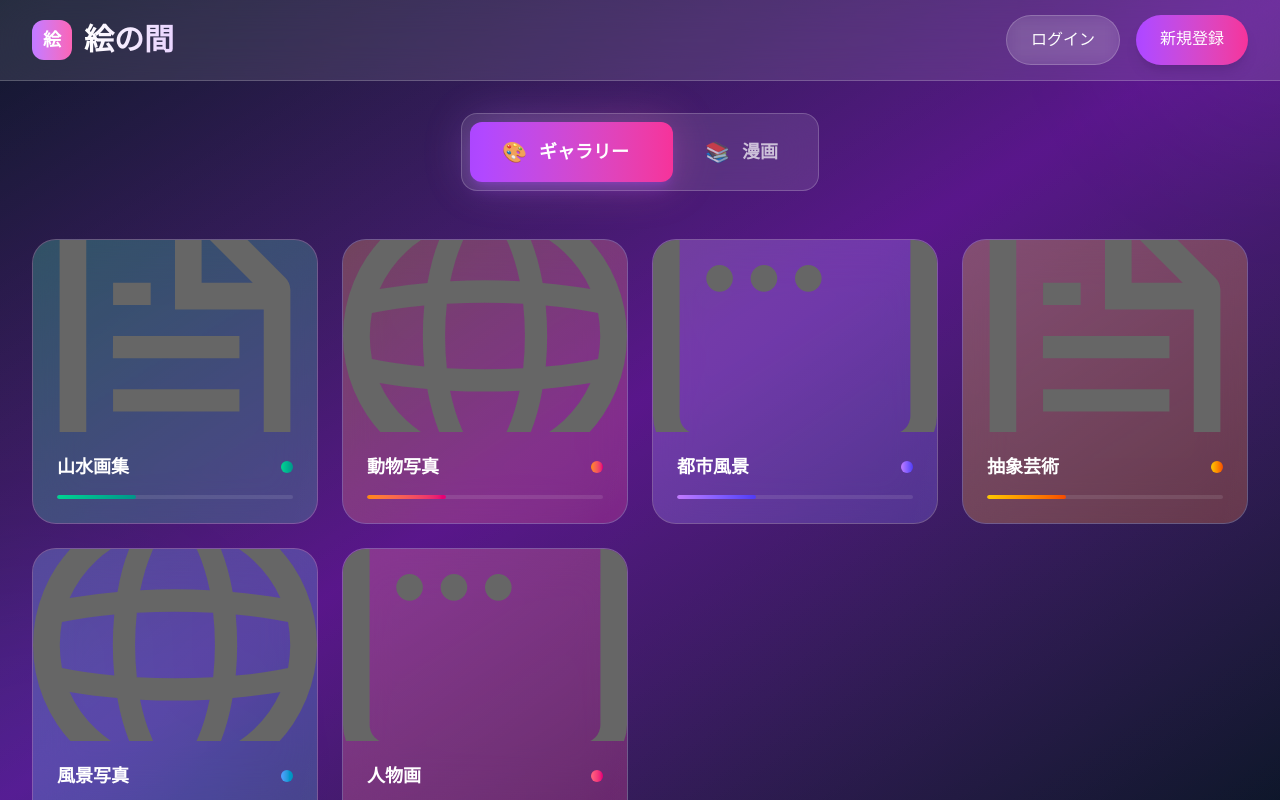
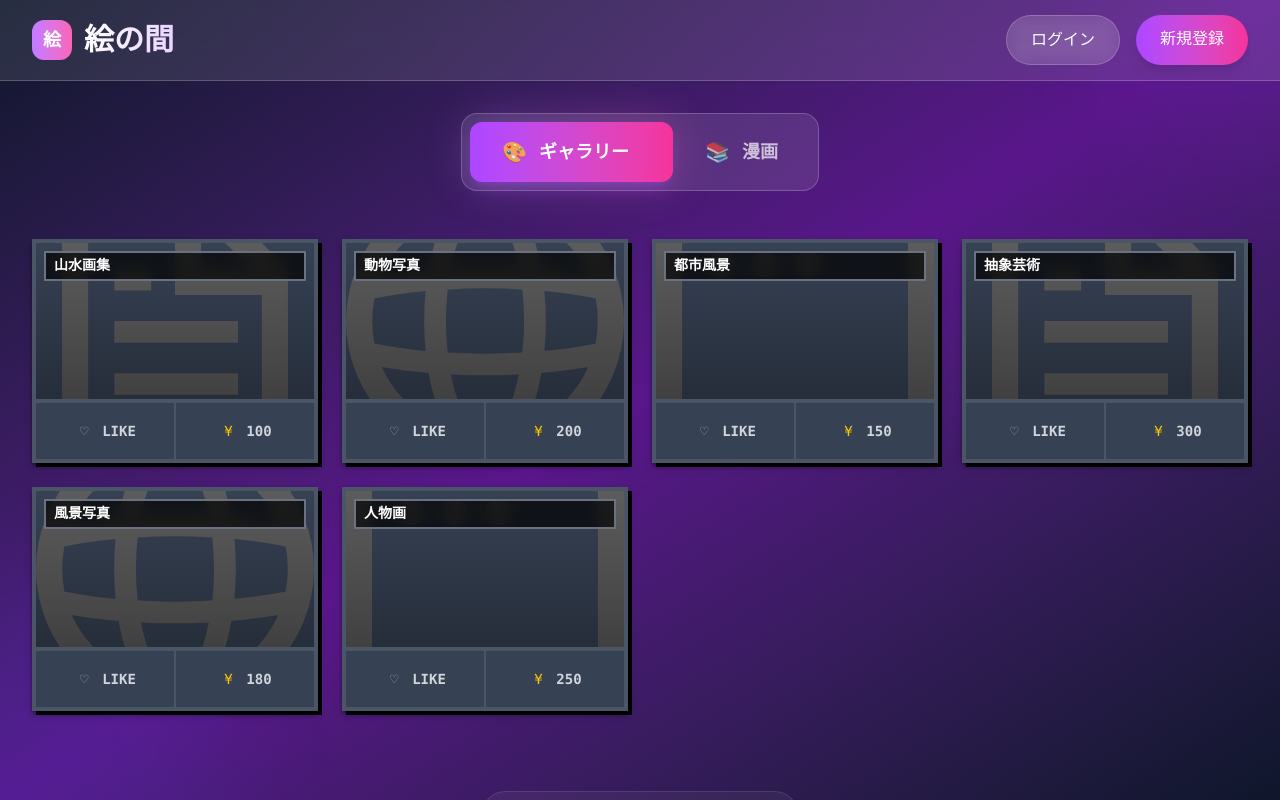
Before and after one commit to syymm/enoma, a Next.js app: page /main in a window 1280 px wide. Built offline with nearby package versions, Linux system fonts and the light colour scheme.

Commit message:
refactor: create reusable PixelCard component with TypeScript types
- Extract card logic into standalone component
- Add TypeScript interfaces for type safety
- Implement pixel art styling with like/purchase functionality
- Separate component logic from main page for better maintainability

```diff
--- /dev/null
+++ b/src/app/components/PixelCard.jsx
@@ -0,0 +1,126 @@
+'use client';
+
+import { useState } from 'react';
+
+const PixelCard = ({
+  title,
+  thumbnail,
+  price,
+  onLike,
+  onBuy,
+  isLiked = false
+}) => {
+  const [hovered, setHovered] = useState(false);
+
+  return (
+    <div
+      className="group relative pixel-card"
+      onMouseEnter={() => setHovered(true)}
+      onMouseLeave={() => setHovered(false)}
+    >
+      {/* 主卡片容器 - 像素风格 */}
+      <div className={`
+        relative bg-gray-800 border-4 border-gray-600
+        transition-all duration-200 cursor-pointer
+        ${hovered ? 'border-yellow-400 shadow-lg shadow-yellow-400/50' : 'shadow-md shadow-black/50'}
+        ${hovered ? 'transform -translate-y-1' : ''}
+      `}>
+        {/* 展示区域 */}
+        <div className="relative h-32 sm:h-40 bg-gray-700 border-b-4 border-gray-600 overflow-hidden">
+          <img
+            src={thumbnail}
+            alt={title}
+            className={`
+              w-full h-full object-cover transition-all duration-300
+              ${hovered ? 'scale-110 filter brightness-110' : 'filter brightness-90'}
+            `}
+          />
+
+          {/* 像素风格覆盖层 */}
+          <div className="absolute inset-0 bg-gradient-to-b from-transparent to-black/30"></div>
+
+          {/* 标题显示在图片上方 */}
+          <div className="absolute top-2 left-2 right-2">
+            <div className="bg-black/70 border-2 border-gray-500 px-2 py-1 backdrop-blur-sm">
+              <h3 className="text-white font-bold text-xs sm:text-sm leading-tight font-mono truncate">
+                {title}
+              </h3>
+            </div>
+          </div>
+
+          {/* 悬浮时的像素装饰 */}
+          {hovered && (
+            <div className="absolute top-2 right-2 w-6 h-6 bg-yellow-400 border-2 border-yellow-600 flex items-center justify-center animate-bounce">
+              <span className="text-black text-xs">★</span>
+            </div>
+          )}
+        </div>
+
+        {/* 底部按钮区域 */}
+        <div className="flex h-12 sm:h-14">
+          {/* Like 按钮 */}
+          <button
+            onClick={(e) => {
+              e.stopPropagation();
+              onLike && onLike();
+            }}
+            className={`
+              flex-1 flex items-center justify-center space-x-1 sm:space-x-2
+              border-r-2 border-gray-600 transition-all duration-200 font-mono
+              ${isLiked
+                ? 'bg-red-600 hover:bg-red-700 text-white'
+                : 'bg-gray-700 hover:bg-gray-600 text-gray-300 hover:text-white'
+              }
+              ${hovered ? 'border-r-yellow-400' : ''}
+            `}
+          >
+            {/* 像素风心形图标 */}
+            <div className={`
+              w-4 h-4 sm:w-5 sm:h-5 flex items-center justify-center text-xs sm:text-sm
+              ${isLiked ? 'text-pink-200' : 'text-gray-400'}
+            `}>
+              {isLiked ? '♥' : '♡'}
+            </div>
+            <span className="text-xs sm:text-sm font-bold">LIKE</span>
+          </button>
+
+          {/* 价格按钮 */}
+          <button
+            onClick={(e) => {
+              e.stopPropagation();
+              onBuy && onBuy();
+            }}
+            className={`
+              flex-1 flex items-center justify-center space-x-1 sm:space-x-2
+              bg-gray-700 hover:bg-yellow-600 text-gray-300 hover:text-black
+              transition-all duration-200 font-mono
+              ${hovered ? 'bg-yellow-500 text-black' : ''}
+            `}
+          >
+            {/* 像素风金币图标 */}
+            <div className="w-4 h-4 sm:w-5 sm:h-5 flex items-center justify-center text-xs sm:text-sm text-yellow-400">
+              ¥
+            </div>
+            <span className="text-xs sm:text-sm font-bold">{price}</span>
+          </button>
+        </div>
+
+        {/* 像素风格光效 */}
+        <div className={`
+          absolute inset-0 pointer-events-none transition-opacity duration-300
+          bg-gradient-to-r from-transparent via-white/10 to-transparent
+          ${hovered ? 'opacity-100' : 'opacity-0'}
+        `}></div>
+      </div>
+
+      {/* 阴影效果 */}
+      <div className={`
+        absolute inset-0 bg-black border-4 border-transparent
+        transform translate-x-1 translate-y-1 -z-10 transition-all duration-200
+        ${hovered ? 'translate-x-2 translate-y-2' : ''}
+      `}></div>
+    </div>
+  );
+};
+
+export default PixelCard;
--- a/src/app/main/page.tsx
+++ b/src/app/main/page.tsx
@@ -2,31 +2,66 @@
 
 import Link from 'next/link';
 import { useState } from 'react';
+import PixelCard from '../components/PixelCard';
 
-const galleries = [
-  { id: 1, title: '山水画集', thumbnail: '/file.svg', color: 'from-emerald-400 to-teal-600' },
-  { id: 2, title: '動物写真', thumbnail: '/globe.svg', color: 'from-orange-400 to-pink-600' },
-  { id: 3, title: '都市風景', thumbnail: '/window.svg', color: 'from-purple-400 to-indigo-600' },
-  { id: 4, title: '抽象芸術', thumbnail: '/file.svg', color: 'from-yellow-400 to-orange-600' },
-  { id: 5, title: '風景写真', thumbnail: '/globe.svg', color: 'from-blue-400 to-cyan-600' },
-  { id: 6, title: '人物画', thumbnail: '/window.svg', color: 'from-rose-400 to-pink-600' },
+interface GalleryItem {
+  id: number;
+  title: string;
+  thumbnail: string;
+  color: string;
+  price: string;
+}
+
+interface ComicItem {
+  id: string;
+  title: string;
+  thumbnail: string;
+  color: string;
+  price: string;
+}
+
+type ItemType = GalleryItem | ComicItem;
+
+const galleries: GalleryItem[] = [
+  { id: 1, title: '山水画集', thumbnail: '/file.svg', color: 'from-emerald-400 to-teal-600', price: '100' },
+  { id: 2, title: '動物写真', thumbnail: '/globe.svg', color: 'from-orange-400 to-pink-600', price: '200' },
+  { id: 3, title: '都市風景', thumbnail: '/window.svg', color: 'from-purple-400 to-indigo-600', price: '150' },
+  { id: 4, title: '抽象芸術', thumbnail: '/file.svg', color: 'from-yellow-400 to-orange-600', price: '300' },
+  { id: 5, title: '風景写真', thumbnail: '/globe.svg', color: 'from-blue-400 to-cyan-600', price: '180' },
+  { id: 6, title: '人物画', thumbnail: '/window.svg', color: 'from-rose-400 to-pink-600', price: '250' },
 ];
 
-const comics = [
-  { id: 'a', title: '第1話：始まり', thumbnail: '/next.svg', color: 'from-red-400 to-rose-600' },
-  { id: 'b', title: '第2話：冒険', thumbnail: '/vercel.svg', color: 'from-indigo-400 to-purple-600' },
-  { id: 'c', title: '第3話：謎', thumbnail: '/next.svg', color: 'from-green-400 to-emerald-600' },
-  { id: 'd', title: '第4話：決戦', thumbnail: '/vercel.svg', color: 'from-amber-400 to-orange-600' },
+const comics: ComicItem[] = [
+  { id: 'a', title: '第1話：始まり', thumbnail: '/next.svg', color: 'from-red-400 to-rose-600', price: '50' },
+  { id: 'b', title: '第2話：冒険', thumbnail: '/vercel.svg', color: 'from-indigo-400 to-purple-600', price: '50' },
+  { id: 'c', title: '第3話：謎', thumbnail: '/next.svg', color: 'from-green-400 to-emerald-600', price: '50' },
+  { id: 'd', title: '第4話：決戦', thumbnail: '/vercel.svg', color: 'from-amber-400 to-orange-600', price: '60' },
 ];
 
 export default function MainPage() {
-  const [activeTab, setActiveTab] = useState('gallery');
-  const [hoveredCard, setHoveredCard] = useState<string | number | null>(null);
+  const [activeTab, setActiveTab] = useState<string>('gallery');
+  const [likedItems, setLikedItems] = useState<Set<string | number>>(new Set());
 
   const tabs = [
     { id: 'gallery', label: 'ギャラリー', data: galleries, icon: '🎨' },
     { id: 'comics', label: '漫画', data: comics, icon: '📚' },
   ];
+
+  const handleLike = (itemId: string | number): void => {
+    setLikedItems(prev => {
+      const newSet = new Set(prev);
+      if (newSet.has(itemId)) {
+        newSet.delete(itemId);
+      } else {
+        newSet.add(itemId);
+      }
+      return newSet;
+    });
+  };
+
+  const handleBuy = (item: ItemType): void => {
+    alert(`購入: ${item.title} - ¥${item.price}`);
+  };
 
   return (
     <div className="min-h-screen bg-gradient-to-br from-slate-900 via-purple-900 to-slate-900 overflow-hidden">
@@ -113,75 +148,18 @@ export default function MainPage() {
                   {tab.data.map((item, index) => (
                     <div
                       key={item.id}
-                      className="group relative"
-                      onMouseEnter={() => setHoveredCard(item.id)}
-                      onMouseLeave={() => setHoveredCard(null)}
                       style={{
                         animationDelay: `${index * 100}ms`
                       }}
                     >
-                      {/* 卡片主体 */}
-                      <div className={`
-                        relative overflow-hidden rounded-3xl backdrop-blur-xl bg-white/10 border border-white/20
-                        transform transition-all duration-500 cursor-pointer
-                        ${hoveredCard === item.id
-                          ? 'scale-105 rotate-1 shadow-2xl shadow-purple-500/20'
-                          : 'hover:scale-102 hover:shadow-xl hover:shadow-black/20'
-                        }
-                      `}>
-                      {/* 渐变背景 */}
-                      <div className={`absolute inset-0 bg-gradient-to-br ${item.color} opacity-20 group-hover:opacity-30 transition-opacity duration-500`}></div>
-
-                        {/* 图片区域 */}
-                        <div className="relative h-40 sm:h-48 overflow-hidden">
-                          <img
-                            src={item.thumbnail}
-                            alt={item.title}
-                            className="w-full h-full object-cover transition-transform duration-700 group-hover:scale-110"
-                          />
-                          <div className="absolute inset-0 bg-gradient-to-t from-black/60 via-transparent to-transparent opacity-0 group-hover:opacity-100 transition-opacity duration-500"></div>
-
-                          {/* 悬浮时的装饰元素 */}
-                          {hoveredCard === item.id && (
-                            <div className="absolute top-4 right-4 w-12 h-12 bg-white/20 backdrop-blur-sm rounded-full flex items-center justify-center animate-bounce">
-                              <span className="text-white text-xl">✨</span>
-                            </div>
-                          )}
-                        </div>
-
-                        {/* 标题区域 */}
-                        <div className="relative p-4 sm:p-6">
-                          <div className="flex items-center justify-between">
-                            <h3 className="text-white font-bold text-sm sm:text-lg leading-tight flex-1 mr-2">
-                              {item.title}
-                            </h3>
-                            <div className={`
-                              w-3 h-3 rounded-full bg-gradient-to-r ${item.color}
-                              transform transition-all duration-500
-                              ${hoveredCard === item.id ? 'scale-150 animate-pulse' : ''}
-                            `}></div>
-                          </div>
-
-                          {/* 进度条装饰 */}
-                          <div className="mt-4 h-1 bg-white/10 rounded-full overflow-hidden">
-                            <div className={`
-                              h-full bg-gradient-to-r ${item.color} rounded-full
-                              transform transition-all duration-1000 ease-out
-                              ${hoveredCard === item.id ? 'w-full' : 'w-1/3'}
-                            `}></div>
-                          </div>
-                        </div>
-
-                        {/* 光效 */}
-                        <div className="absolute inset-0 bg-gradient-to-r from-transparent via-white/5 to-transparent -skew-x-12 transform translate-x-full group-hover:translate-x-[-200%] transition-transform duration-1000"></div>
-                      </div>
-
-                      {/* 悬浮阴影 */}
-                      <div className={`
-                        absolute inset-0 bg-gradient-to-br ${item.color} rounded-3xl blur-xl opacity-0 -z-10
-                        transition-opacity duration-500 transform scale-95
-                        ${hoveredCard === item.id ? 'opacity-20' : ''}
-                      `}></div>
+                      <PixelCard
+                        title={item.title}
+                        thumbnail={item.thumbnail}
+                        price={item.price}
+                        isLiked={likedItems.has(item.id)}
+                        onLike={() => handleLike(item.id)}
+                        onBuy={() => handleBuy(item)}
+                      />
                     </div>
                   ))}
                 </div>
```
